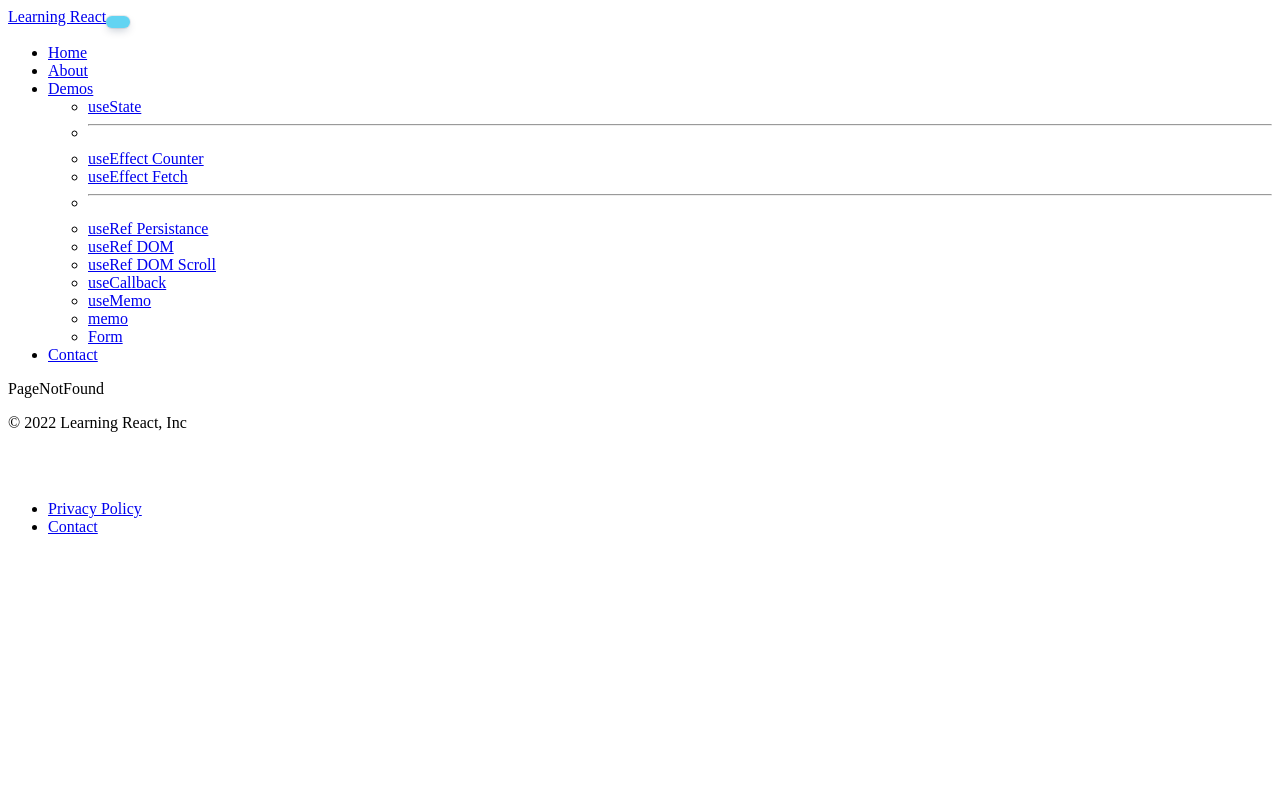
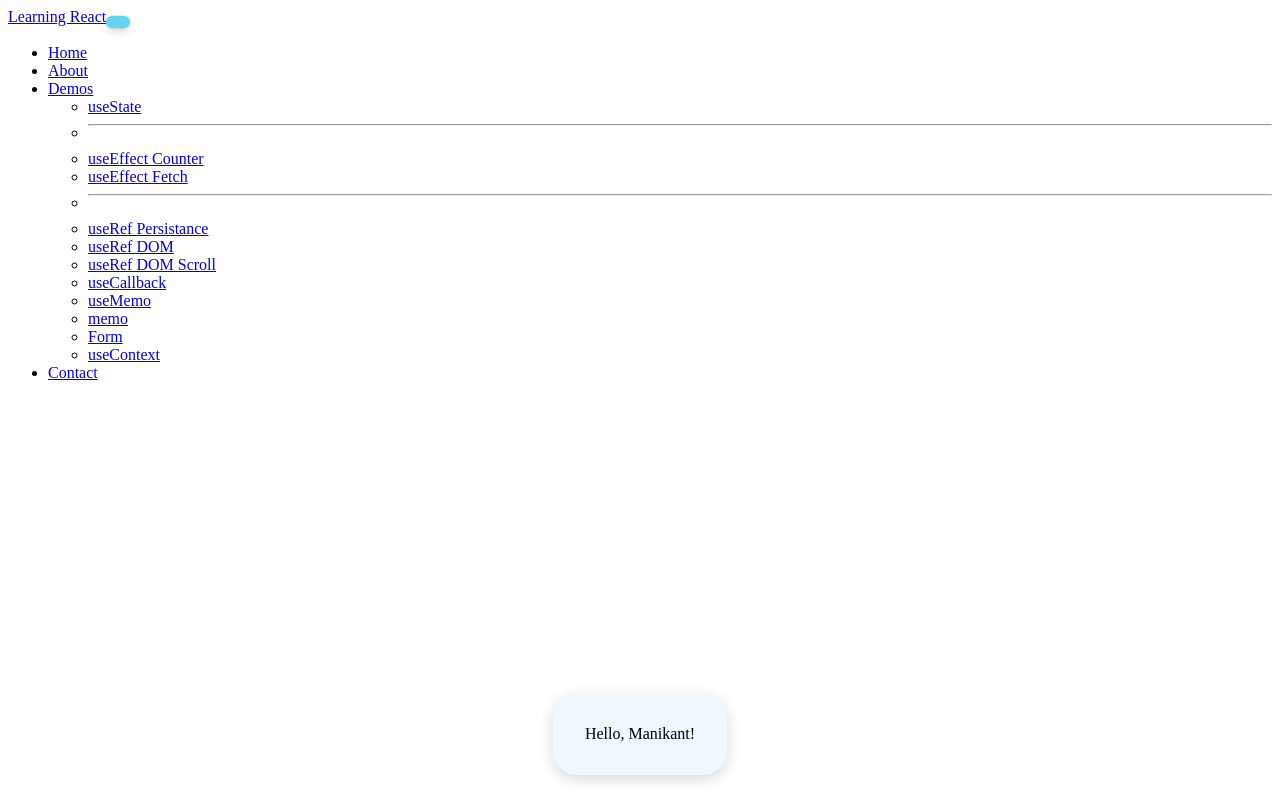
Before and after one commit to manikant-codes/react-course-files, a React (Create React App) app: page /useContext in a window 1280 px wide. Shown: the top 800 px of the page. Built offline with nearby package versions, Linux system fonts and the light colour scheme; the HTML template or start-up script is replaced by a standard one.

Commit message:
useContext hook demo

```diff
--- a/src/App.js
+++ b/src/App.js
@@ -14,6 +14,7 @@ import PageNotFound from "./pages/404";
 import About from "./pages/About";
 import Contact from "./pages/Contact";
 import Home from "./pages/Home";
+import UseContextDemo from "./components/demos/useContext/UseContextDemo";
 
 function App() {
   return (
@@ -32,6 +33,7 @@ function App() {
           <Route path="useRefDomTwo" element={<UseRefDomDemoTwo />} />
           <Route path="useCallback" element={<UseCallbackDemo />} />
           <Route path="useMemo" element={<UseMemoDemo />} />
+          <Route path="useContext" element={<UseContextDemo />} />
           <Route path="memo" element={<MemoDemo />} />
           <Route path="*" element={<PageNotFound />} />
         </Route>
--- /dev/null
+++ b/src/components/demos/useContext/Component1.jsx
@@ -0,0 +1,12 @@
+import React from "react";
+import Component2 from "./Component2";
+
+function Component1(props) {
+  return (
+    <div>
+      <Component2 />
+    </div>
+  );
+}
+
+export default Component1;
--- /dev/null
+++ b/src/components/demos/useContext/Component2.jsx
@@ -0,0 +1,12 @@
+import React from "react";
+import Component3 from "./Component3";
+
+function Component2(props) {
+  return (
+    <div>
+      <Component3 />
+    </div>
+  );
+}
+
+export default Component2;
--- /dev/null
+++ b/src/components/demos/useContext/Component3.jsx
@@ -0,0 +1,12 @@
+import React from "react";
+import Component4 from "./Component4";
+
+function Component3(props) {
+  return (
+    <div>
+      <Component4 />
+    </div>
+  );
+}
+
+export default Component3;
--- /dev/null
+++ b/src/components/demos/useContext/Component4.jsx
@@ -0,0 +1,12 @@
+import React from "react";
+import Component5 from "./Component5";
+
+function Component4(props) {
+  return (
+    <div>
+      <Component5 />
+    </div>
+  );
+}
+
+export default Component4;
--- /dev/null
+++ b/src/components/demos/useContext/Component5.jsx
@@ -0,0 +1,9 @@
+import React, { useContext } from "react";
+import { UserContext } from "./UseContextDemo";
+
+function Component5() {
+  const userName = useContext(UserContext);
+  return <div>Hello, {userName}!</div>;
+}
+
+export default Component5;
--- /dev/null
+++ b/src/components/demos/useContext/UseContextDemo.jsx
@@ -0,0 +1,19 @@
+import React, { createContext, useState } from "react";
+import Component1 from "./Component1";
+
+export const UserContext = createContext();
+
+function UseContextDemo() {
+  const [userName, setUserName] = useState("Manikant");
+  return (
+    <UserContext.Provider value={userName}>
+      <div className="demoContainer">
+        <div className="demoWrapper">
+          <Component1 />
+        </div>
+      </div>
+    </UserContext.Provider>
+  );
+}
+
+export default UseContextDemo;
--- a/src/layout/Navbar.jsx
+++ b/src/layout/Navbar.jsx
@@ -113,6 +113,11 @@ function Navbar() {
                     Form
                   </Link>
                 </li>
+                <li>
+                  <Link className="dropdown-item" to="/useContext">
+                    useContext
+                  </Link>
+                </li>
               </ul>
             </li>
             <li className="nav-item">
```
